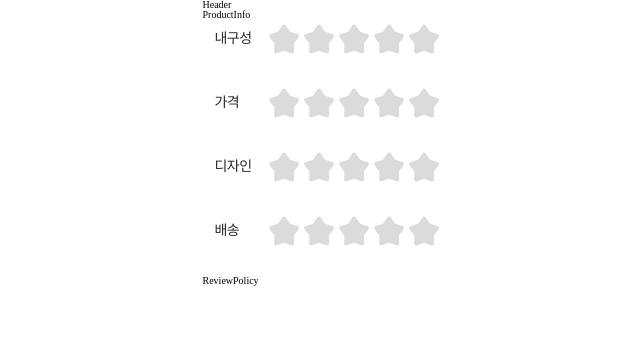
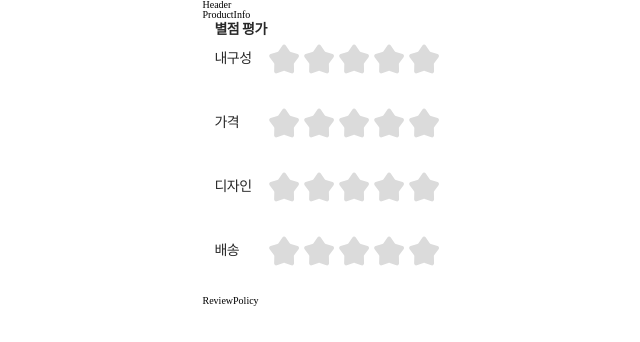
Before and after one commit to SOPT-CDSSeminar/frontend, a React (Create React App) app: page / in a window 1280 px wide. Shown: the top 342 px of the page, without its empty margins (250-890 px from the left). Built offline with nearby package versions, Linux system fonts and the light colour scheme.

Commit message:
[feat] 리뷰 항목별 타이틀 구현

```diff
--- a/src/components/Review/ReviewForm.tsx
+++ b/src/components/Review/ReviewForm.tsx
@@ -7,6 +7,7 @@
   - 화이팅텡!
 */
 import React, { useState } from "react";
+import styled from "styled-components";
 
 import StarEvaluationArticle from "./StartEvlauation";
 
@@ -27,6 +28,7 @@ export default function ReviewForm() {
   };
   return (
     <>
+      <StReviewh2>별점 평가</StReviewh2>
       {starEvaluationListTitle.map((title, index) => {
         return (
           <StarEvaluationArticle
@@ -40,3 +42,9 @@ export default function ReviewForm() {
     </>
   );
 }
+const StReviewh2 = styled.h2`
+  width: 5.3rem;
+  margin: 0rem 1.2rem;
+  font-family: ${({ theme }) => theme.fonts.ohou_h2};
+  color: ${({ theme }) => theme.colors.ohou_gray06};
+`;
--- a/src/components/Review/StartEvlauation.tsx
+++ b/src/components/Review/StartEvlauation.tsx
@@ -39,10 +39,10 @@ export default function StarEvaluationArticle(props: StarEvaluationArticleProps)
 
 const StStarEvaluationWrapper = styled.article`
   display: flex;
+  align-items: center;
   height: 3.9rem;
   margin-bottom: 2.5rem;
   left: 1.4rem;
-  align-items: center;
 `;
 
 const StStarEvaluationB1 = styled.span`
```
